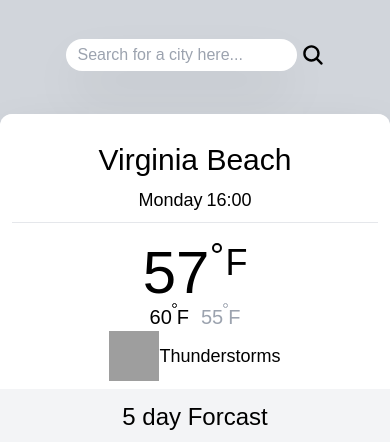
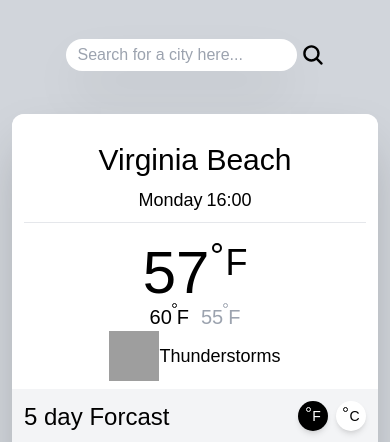
Before and after one commit to supersakana/weather_app, a website built with webpack: page dist/index.html in a window 390 px wide. Shown: the top 442 px of the page. Built offline with nearby package versions, Linux system fonts and the light colour scheme; grey boxes are pictures that could not be loaded.

Commit message:
added change degree buttons

```diff
--- a/dist/index.html
+++ b/dist/index.html
@@ -10,7 +10,7 @@
   </head>
   <body class="w-full h-full bg-gray-300 font-poppins">
 
-    <form class="h-[13vh] flex items-center justify-center mx-2">
+    <form class="h-[13vh] flex items-center justify-center">
       <input type="text" id="search" class="shadow-2xl rounded-3xl text-md md:text-lg px-3 py-1" name="search" placeholder="Search for a city here..." />
       <button id="submit" class="flex justify-center items-center ml-1"><ion-icon class="text-2xl md:text-3xl" name="search"></ion-icon></button>
     </form>
@@ -19,7 +19,7 @@
 
       <div id="load"></div>
 
-      <div id="results" class="max-w-[1500px] md:max-h-[600px] h-full mt-1 mb-8 bg-gray-100 md:mx-10 mx-0 rounded-xl shadow-2xl grid md:grid-cols-sidebar">
+      <div id="results" class="max-w-[1500px] md:max-h-[600px] h-full mt-1 mb-8 bg-gray-100 md:mx-10 mx-3 rounded-xl shadow-2xl grid md:grid-cols-sidebar">
       <!-- LEFT -->
       <div class="bg-white flex flex-col py-2 px-3 rounded-t-xl md:rounded-r-none md:rounded-l-xl justify-evenly">
         <!-- City -->
@@ -63,7 +63,26 @@
       <!-- RIGHT -->
       <div class="my-3 mx-3 md:mx-9 flex flex-col gap-y-3">
 
-      <span class="cursor-pointer text-2xl text-center md:text-left">5 day Forcast</span>
+      <div class="flex justify-between">
+        <span class="cursor-pointer text-2xl text-center md:text-left">5 day Forcast</span>
+
+        <div class="flex gap-x-2">
+
+          <div class="flex items-center justify-center bg-black text-white rounded-full w-[30px] h-[30px] shadow-md cursor-pointer">
+            <div class="flex">
+              <div class="w-[5px] h-[5px] border-white border-[1px] rounded-full m-[1px]"></div>
+              <span class="text-sm">F</span>
+            </div>
+          </div>
+
+          <div class="flex items-center justify-center bg-white text-black rounded-full w-[30px] h-[30px] shadow-md cursor-pointer">
+            <div class="flex">
+              <div class="w-[5px] h-[5px] border-black border-[1px] rounded-full m-[1px]"></div>
+              <span class="text-sm">C</span>
+            </div>
+          </div>
+        </div>
+      </div>
 
         <!-- Forcast -->
         <div class="grid grid-cols-5 gap-1 md:gap-3">
```
